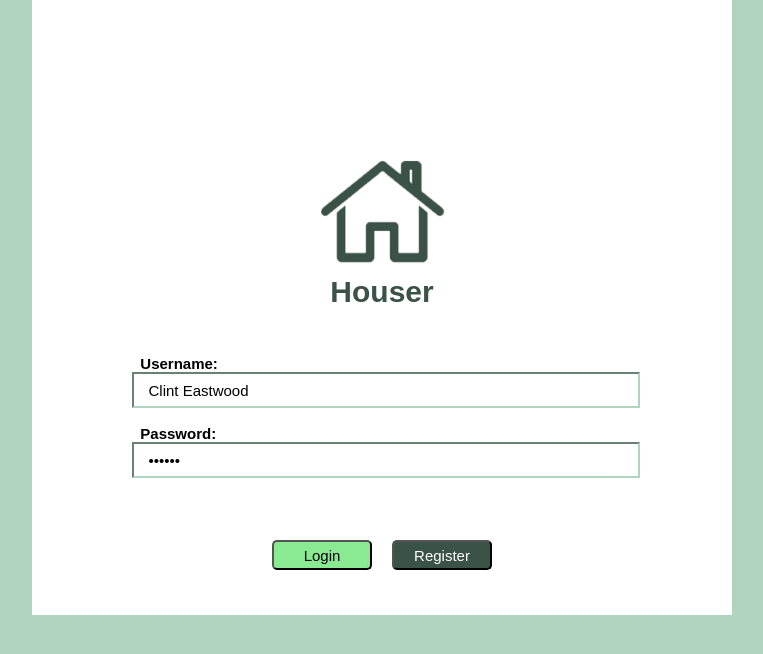
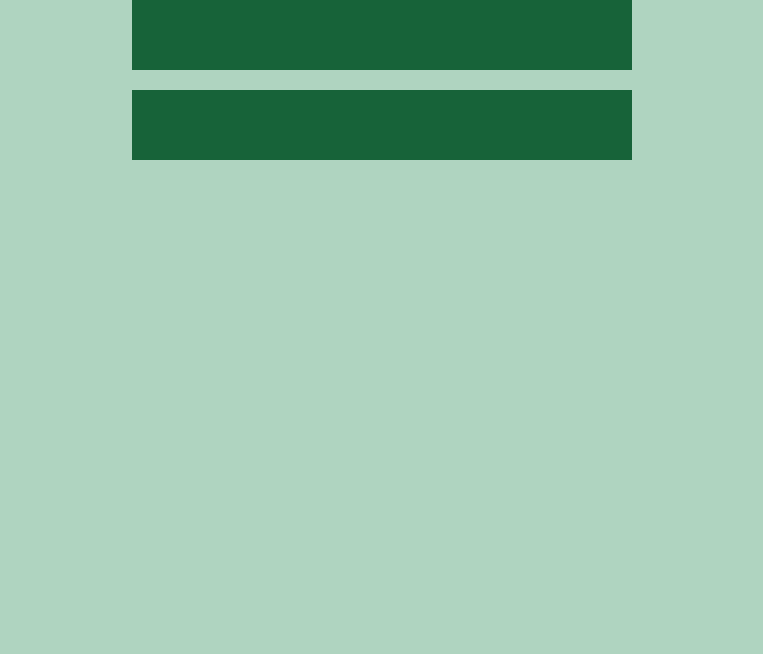
Before and after one commit to tenndawg/sim-2-jnk, a React (Create React App) app: page /dashboard in a window 1280 px wide. Shown: the top 654 px of the page, without its empty margins (258-1021 px from the left). Built offline with nearby package versions, Linux system fonts and the light colour scheme.

Commit message:
Got routing working

```diff
--- a/src/App.js
+++ b/src/App.js
@@ -1,13 +1,16 @@
 import React, { Component } from 'react';
-import logo from './logo.svg';
-import './App.css';
 import Dashboard from './components/Dashboard';
+import Main from './components/Main';
+import homePageHouser from './components/homePageHouser';
+import { BrowserRouter, Link } from 'react-router-dom';
 
 class App extends Component {
   render() {
     return (
       <div className="App">
-        <Dashboard/>
+        <homePageHouser />
+        <Main />
+        <Dashboard />
       </div>
     );
   }
--- a/src/index.js
+++ b/src/index.js
@@ -1,8 +1,11 @@
 import React from 'react';
 import ReactDOM from 'react-dom';
 import './index.css';
-import HomePageHouser from './components/homePageHouser';
+import { BrowserRouter } from 'react-router-dom';
+import App from './App';
 
 ReactDOM.render(
-<HomePageHouser />,
+    <BrowserRouter>
+        <App />
+    </BrowserRouter>,
 document.getElementById('root'));
```
Also changed, not shown: src/components/Main.js (+14 -2 lines).
